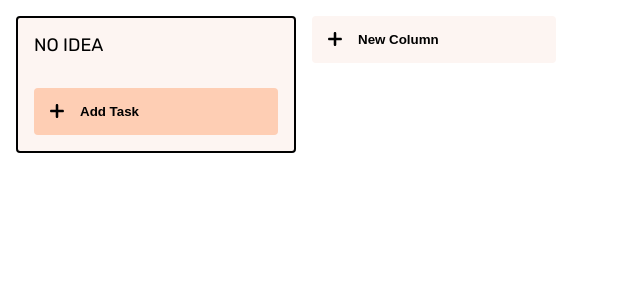
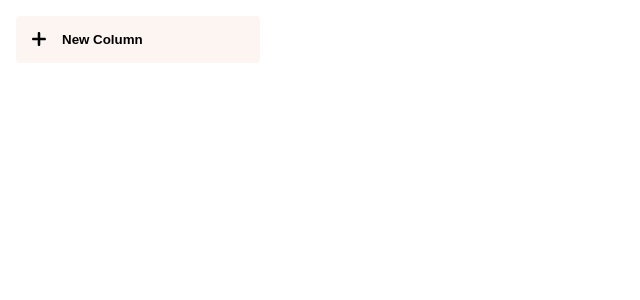
Before and after one commit to mariangz/learning-app, a React (Create React App) app: page / in a window 1280 px wide. Shown: the top 300 px of the page, without its empty margins (0-640 px from the left). Built offline with nearby package versions, Linux system fonts and the light colour scheme; the HTML template or start-up script is replaced by a standard one.

Commit message:
feat: add new columns, render dynamic

```diff
--- a/src/AddColumn.js
+++ b/src/AddColumn.js
@@ -13,7 +13,7 @@ export default function AddButton(props) {
           <input
             onChange={props.onColumnChange}
             placeholder='Enter title of column...'
-            value={props.entry}
+            value={props.columnTitle}
             className='AddCardButton__input inputColumn'
             id={props.id}
           />
--- a/src/App.js
+++ b/src/App.js
@@ -10,21 +10,18 @@ import produce from 'immer';
 
 export default function App() {
   const [tasks, setTasks] = useImmer({
-    'no-idea': [],
-    learning: [],
-    ready: [],
+    // 'no-idea': [],
+    // learning: [],
+    // ready: [],
   });
 
-  const [entry, setEntry] = useState({
-    'no-idea': '',
-    learning: '',
-    ready: '',
-  });
+  const [entry, setEntry] = useState({});
   const [showButton, setShowButton] = useImmer({});
   const [showInput, setShowInput] = useImmer({});
   const [validation, setValidation] = useState({});
   const [showButtonColumn, setShowButtonColumn] = useState(true);
   const [showInputColumn, setShowInputColumn] = useState(false);
+  const [columnTitle, setColumnTitle] = useState('');
 
   function handleFormSubmit(event) {
     const e = event.target;
@@ -77,7 +74,6 @@ export default function App() {
 
   function handleEntryChange(event) {
     const e = event.target;
-
     setEntry({ ...entry, [e.id]: e.value });
   }
 
@@ -102,21 +98,44 @@ export default function App() {
     setShowInputColumn((ShowInputColumn) => !ShowInputColumn);
   }
 
-  return (
-    <Container>
+  function handleColumnChange(event) {
+    setColumnTitle(event.target.value);
+  }
+
+  function handleColumnSubmit(event) {
+    console.log(columnTitle);
+    event.preventDefault();
+    setTasks((draft) => {
+      draft[columnTitle] = [];
+    });
+    setShowButtonColumn((ShowButtonColumn) => !ShowButtonColumn);
+    setShowInputColumn((ShowInputColumn) => !ShowInputColumn);
+    setColumnTitle('');
+  }
+
+  const listColumns = Object.keys(tasks).map((keyOfTask, index, array) => (
     <Column
-        title='NO IDEA'
+      title={keyOfTask}
       add={false}
-        tasksList={tasks['no-idea'].map((item) => (
+      tasksList={tasks[keyOfTask].map((item) => (
         <List
           key={item}
           item={item}
-            column='no-idea'
+          column={index}
+          last={index === array.length - 1}
           onNextClick={() =>
             setTasks(
               produce(tasks, (draft) => {
-                  draft['learning'].push(item);
-                  draft['no-idea'] = draft['no-idea'].filter((i) => i !== item);
+                draft[array[index + 1]].push(item);
+                draft[keyOfTask] = draft[keyOfTask].filter((i) => i !== item);
+              })
+            )
+          }
+          onPrevClick={() =>
+            setTasks(
+              produce(tasks, (draft) => {
+                draft[array[index - 1]].push(item);
+                draft[keyOfTask] = draft[keyOfTask].filter((i) => i !== item);
               })
             )
           }
@@ -125,20 +144,27 @@ export default function App() {
     >
       <AppForm
         showInput={showInput}
-          entry={entry['no-idea']}
+        entry={entry[keyOfTask]}
         onFormSubmit={handleFormSubmit}
         onShowInputClick={handleShowInputClick}
         onEntryChange={handleEntryChange}
         onCancelClick={handleCancelClick}
-          id='no-idea'
-          validation={validation['no-idea']}
+        id={keyOfTask}
+        validation={validation[keyOfTask]}
       />
     </Column>
+  ));
+
+  return (
+    <Container>
+      {listColumns}
       <AddButton
         showInputColumn={showInputColumn}
         onCancelColumnClick={handleCancelColumnClick}
-        // onColumnChange={handleColumnChange}
+        onColumnChange={handleColumnChange}
         onShowInputColumnClick={handleShowInputColumnClick}
+        onColumnSubmit={handleColumnSubmit}
+        value={columnTitle}
       />
     </Container>
   );
--- a/src/List.js
+++ b/src/List.js
@@ -1,20 +1,23 @@
 import next from './images/next.svg';
 import prev from './images/prev.svg';
 
-export default function List({ item, onPrevClick, onNextClick, column }) {
+export default function List({ item, onPrevClick, onNextClick, column, last }) {
+  console.log(column);
   return (
     <li>
       <span className='line'></span>
       <div className='list-content'>
-        {column !== 'no-idea' && (
+        {column !== 0 && (
           <button onClick={onPrevClick} className='move-btn'>
             <img className='prev-icon' src={prev} alt='' />
           </button>
         )}
         {item}
-        <button onClick={onNextClick} className='move-btn'>
-          <img className='prev-icon' src={next} alt='' />
-        </button>
+        {!last && (
+          <button onClick={onNextClick} className='move-btn'>
+            <img className='prev-icon' src={next} alt='' />
+          </button>
+        )}
       </div>
     </li>
   );
```
Lines whose indentation alone changed are shown as unchanged.
